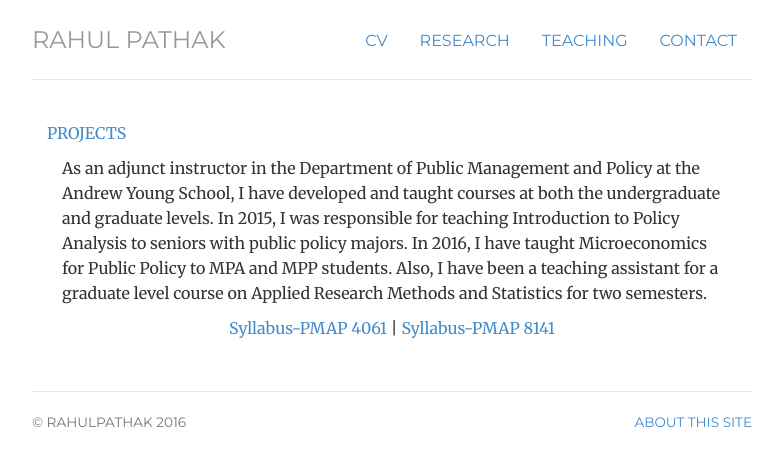
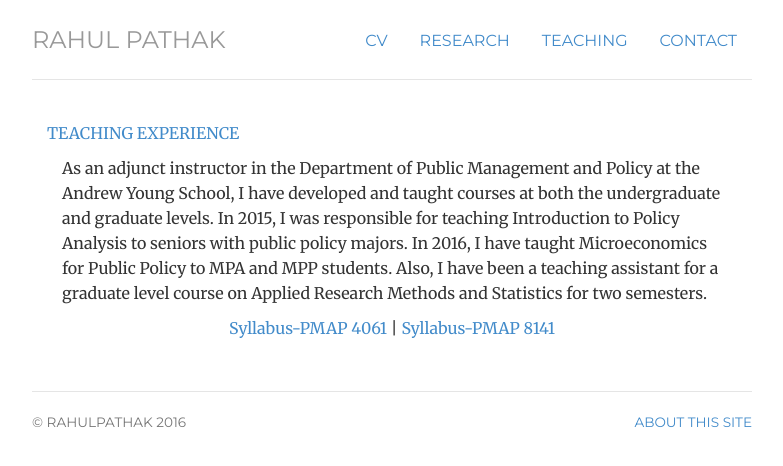
Before and after one commit to pathak-rahul/pathak-rahul.github.io, a Jekyll site: the page built from experience/index.html, in a window 1280 px wide. Shown: the top 466 px of the page, without its empty margins (248-1031 px from the left). Built offline with Jekyll 4.4.1, drawn with Linux system fonts in a browser that asks for light colours.

Commit message:
Update index.html

```diff
--- a/experience/index.html
+++ b/experience/index.html
@@ -9,7 +9,7 @@
 	</div>
 	<div itemscope itemtype="http://data-vocabulary.org/Person" class="col-sm-12">
 
-<p class="text-primary">PROJECTS</p>
+<p class="text-primary">TEACHING EXPERIENCE</p>
 	</div>
 	<div itemscope itemtype="http://data-vocabulary.org/Person" class="col-sm-12">
 
```
